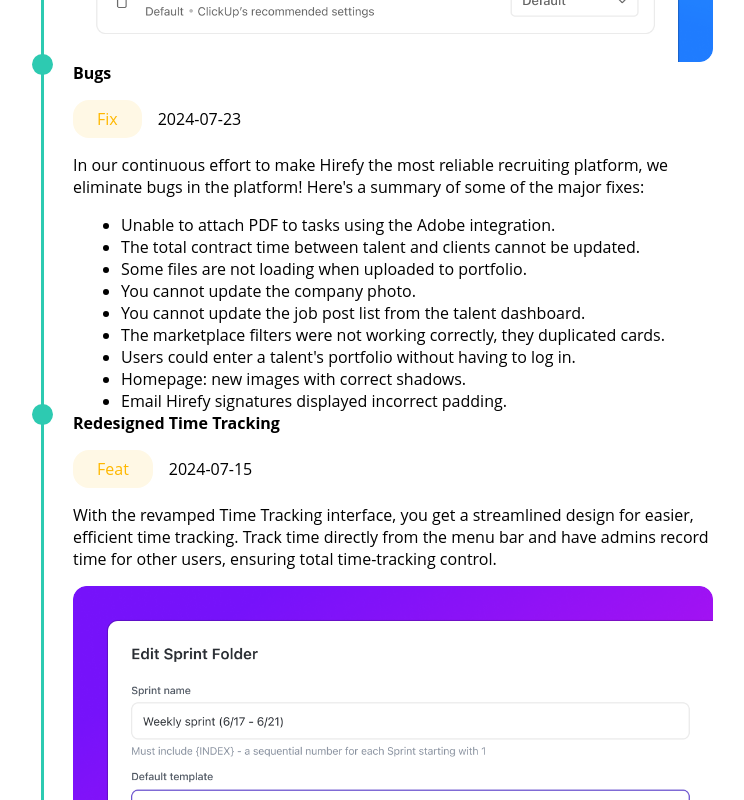
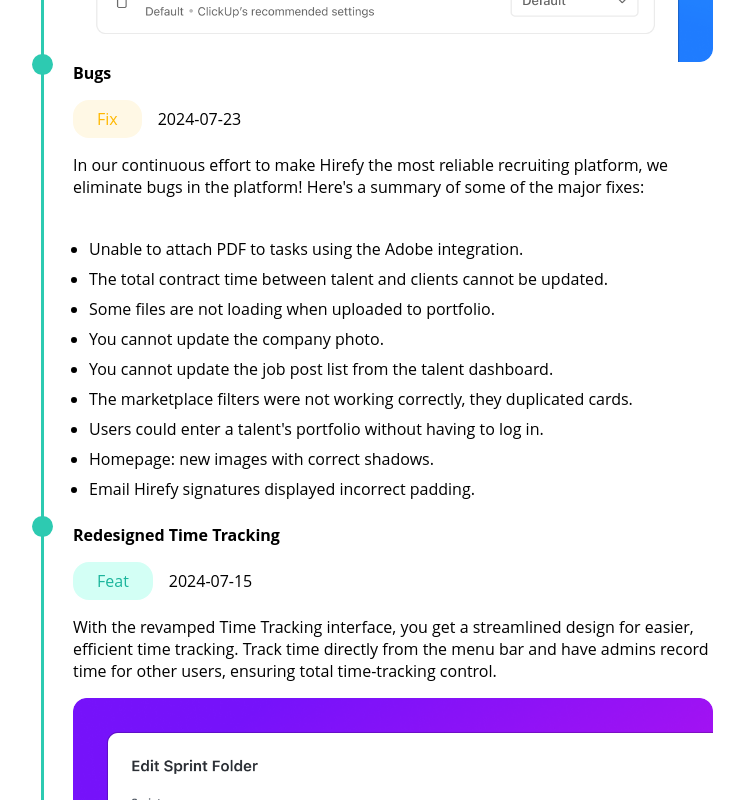
Before and after one commit to IamRoman-rb/prueba-tecnica, a React (Vite) app: page / in a window 1280 px wide. Shown: the part 918-1718 px from the top of the page, without its empty margins (119-863 px from the left). Built offline with nearby package versions, Linux system fonts and the light colour scheme.

Commit message:
css release list modificado

```diff
--- a/src/components/Release.jsx
+++ b/src/components/Release.jsx
@@ -25,7 +25,7 @@
                     <section className='detail'>
                         <h1>{project.title}</h1>
                         <article className='info'>
-                            <a href="#" className={`state fix ${project.state.toLowerCase()}`}>{project.state}</a>
+                            <a href="#" className={`state ${project.state.toLowerCase()}`}>{project.state}</a>
                             <p className='date'>{project.date}</p>
                             <p className='description'>{project.description}</p>
                         </article>
@@ -35,7 +35,7 @@
                             </picture>
                         )}
                         {project.list.length > 0 && (
-                            <ul>
+                            <ul className='list'>
                                 {project.list.map((item, itemIndex) => (
                                     <li key={itemIndex}>{item}</li>
                                 ))}
--- a/src/styles/release.css
+++ b/src/styles/release.css
@@ -79,3 +79,10 @@
 section.releases article.release section.detail picture img{
     width: 100%;
 }
+section.releases article.release section.detail ul.list{
+    width: 100%;
+    padding: 1rem;
+}
+section.releases article.release section.detail ul.list li{
+    margin: .5rem 0;
+}
```
